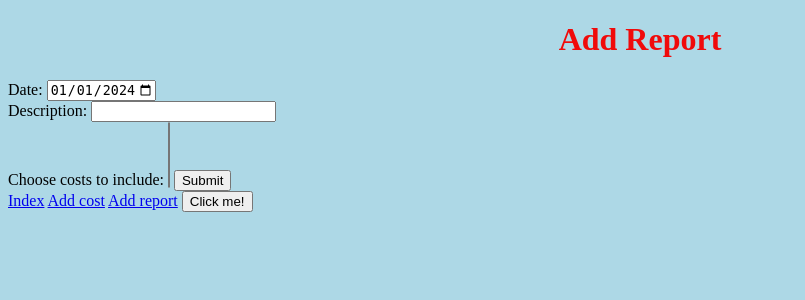
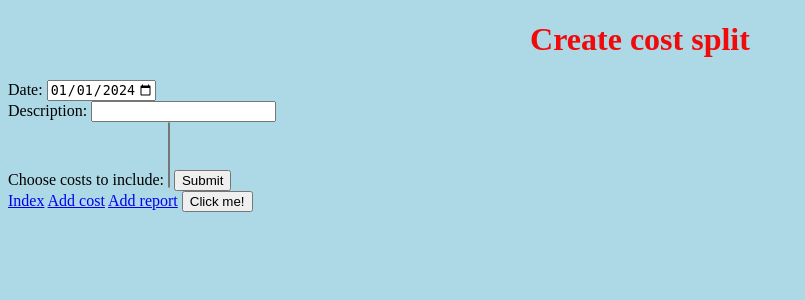
Before and after one commit to golgor/home-automation-hub, a Django app: page /cost_splitter/add_report/ in a window 1280 px wide. Shown: the top 300 px of the page, without its empty margins (0-805 px from the left). Run offline with Django 5.2, Linux system fonts and the light colour scheme; data that the repository does not hold is empty; parts of the project's set-up code (start-up, migrations or seed data) failed here and were passed over.

Commit message:
improved naming for cost split

```diff
--- a/apps/cost_splitter/templates/add_report_form.html
+++ b/apps/cost_splitter/templates/add_report_form.html
@@ -1,7 +1,7 @@
 {% extends "base.html" %}
 
 {% block content %}
-<h1>Add Report</h1>
+<h1>Create cost split</h1>
 
 <form action="{% url 'cost_splitter:add_report' %}" method="post">
     {% csrf_token %}
```
